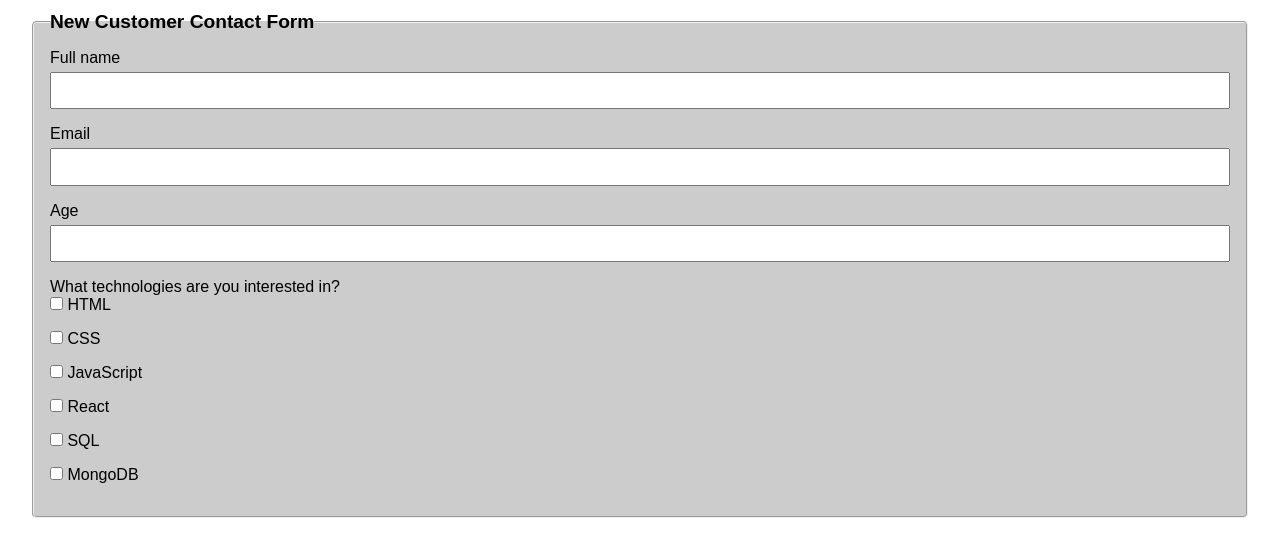
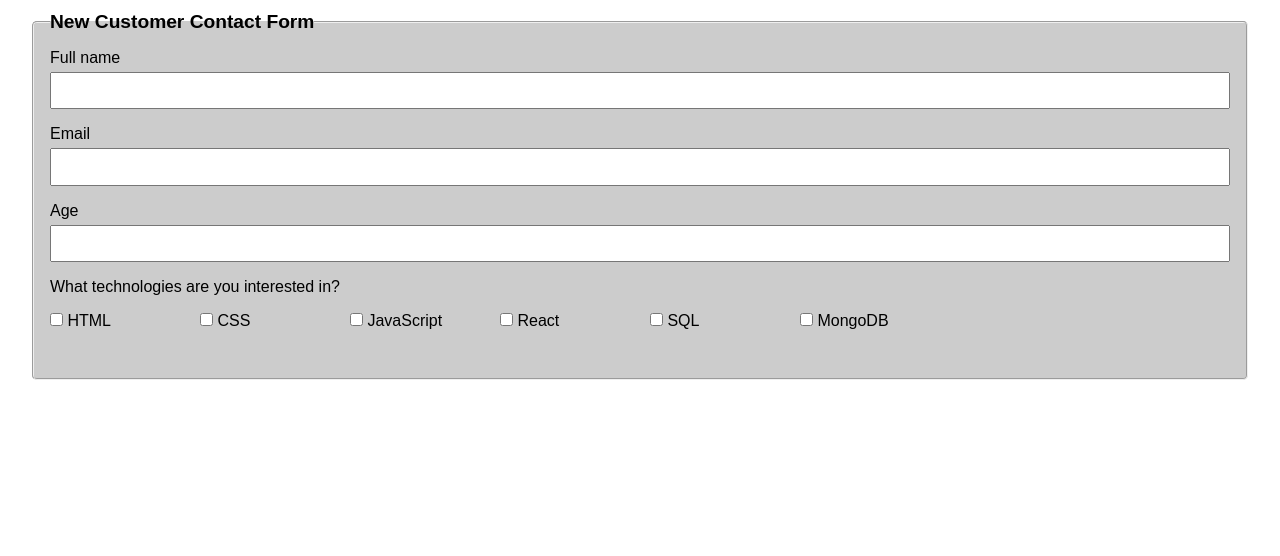
Before and after one commit to edwardtanguay/et003-vanilla-form-example, a plain HTML site: page index.html in a window 1280 px wide. Shown: the part 90-646 px from the top of the page. Drawn offline with Linux system fonts and the light colour scheme.

Commit message:
checkboxes work

```diff
--- a/css/main.css
+++ b/css/main.css
@@ -38,7 +38,22 @@ input[type="text"], input[type="email"], input[type="number"] {
 	padding: .3rem;
 }
 
-.techItem input [type="checkbox"] {}
+.techItems input [type="checkbox"] {
+}
 
-.techItem label {
+.techItems label {
+	/* flex-basis: 100px; */
+	flex-flow: row wrap;
+	min-width: 150px;
+	/* flex-grow: 1; */
+	/* outline: 1px solid blue; */
+
 }
+
+.techItems {
+	display: flex;
+	margin-top: 1rem;
+	flex-wrap: wrap;
+	/* gap: 1rem; */
+	/* outline: 1px solid red; */
+}
--- a/index.html
+++ b/index.html
@@ -26,8 +26,6 @@
 
 			<label>What technologies are you interested in?
 				<div class="techItems">
-
-					<div class="techItem">
 
 					<label>
 						<input type="checkbox"
@@ -72,7 +70,6 @@
 					</label>
 
 				</div>
-				</div>
 			</label>
 		</fieldset>
 
```
Lines whose indentation alone changed are shown as unchanged.
